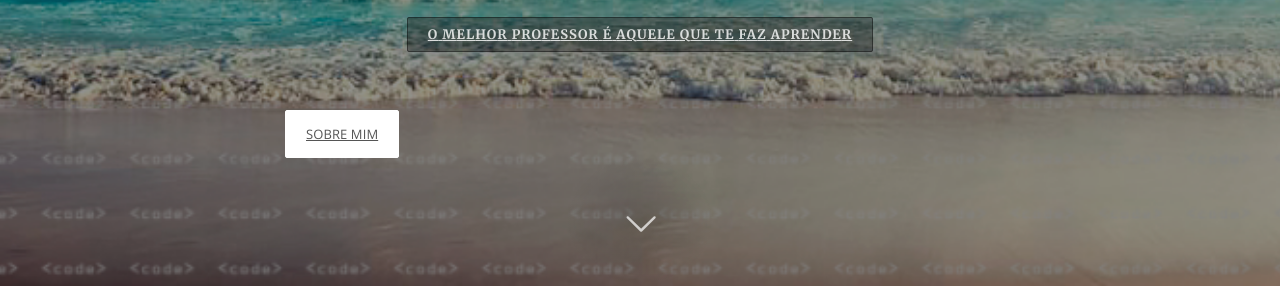
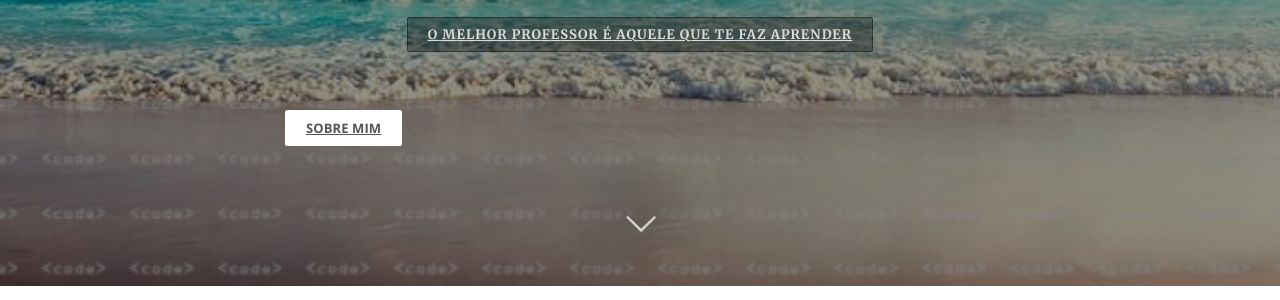
Before and after one commit to EnVolte/envolte.github.io, a Jekyll site: the page built from index.html, in a window 1280 px wide. Shown: the part 299-599 px from the top of the page. Built offline with Jekyll 4.4.1, drawn with Linux system fonts in a browser that asks for light colours; the list of posts is cut into pages by our own code.

Commit message:
Update index.html

```diff
--- a/index.html
+++ b/index.html
@@ -26,7 +26,7 @@
             <h2 class="page-description"><br><br>
                 {% if page.about %}
                 <div>
-            <a style='z-index: 999; left: 0; position: absolute; overflow: hidden; background: #fff; color: #555; padding: 8px 20px; font-family: Open Sans; font-size: 1.3rem;' href='{{ site.baseurl }}{{ page.about }}'>Sobre mim</a>
+            <a style='z-index: 999; left: 0; position: absolute; overflow: hidden; background: #fff; color: #555; font-weight: bold; padding: 2px 20px; font-family: Open Sans; font-size: 1.3rem;' href='{{ site.baseurl }}{{ page.about }}'>Sobre mim</a>
                 </div> {% endif %}
             </h2>
 
```
